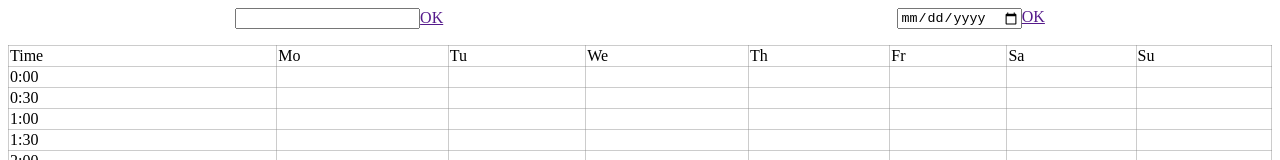
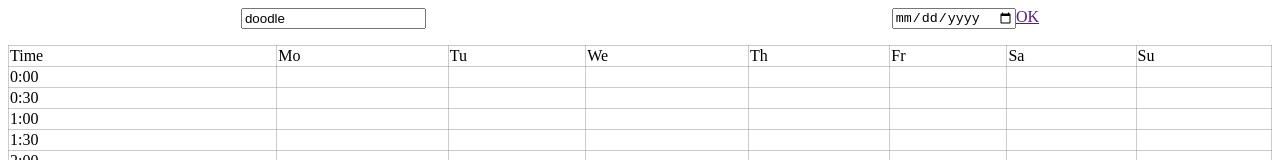
Before and after one commit to missytake/doodle.xdc, a Preact app: page / in a window 1280 px wide. Shown: the top 160 px of the page. Built offline with nearby package versions, Linux system fonts and the light colour scheme.

Commit message:
create state context

```diff
--- a/src/model.ts
+++ b/src/model.ts
@@ -1,8 +1,23 @@
+import { StateUpdater } from "preact/hooks";
 import { setTitle } from "./controller";
 import { StatusUpdate } from "./types";
 import { ReceivedStatusUpdate } from "./webxdc";
 
-function receiveUpdate(update: ReceivedStatusUpdate<StatusUpdate>) {
+export type StateType = {
+  title: string;
+  // deadline: number,
+};
+
+export function getDefaultState(): StateType {
+  return {
+    title: "doodle", //TODO do we want to have this default?
+  };
+}
+
+export function receiveUpdate(
+  update_function: StateUpdater<StateType>,
+  update: ReceivedStatusUpdate<StatusUpdate>
+) {
   switch (update.payload.method) {
     case "setTimerange":
       break;
--- a/src/view.tsx
+++ b/src/view.tsx
@@ -1,5 +1,7 @@
-import { h, Component, Fragment } from "preact";
+import { h, Component, Fragment, createRef } from "preact";
+import {useEffect, useRef, useState} from "preact/hooks"
 import { setTitle } from "./controller";
+import { getDefaultState, receiveUpdate, StateType } from "./model";
 
 function TableView() {
   const time_cells = [];
@@ -42,22 +44,33 @@ function TableView() {
   );
 }
 
+
+function Title({value}:{value:string}){
+  const titleRef = useRef<HTMLInputElement|null>(null)
+  const onSaveTitle = () => {
+    //setTitle(titleRef.current?.value)
+  }
+  return <div className="title">
+          <input id="title" type="text" ref={titleRef} onBlur={onSaveTitle} value={value} />
+        </div>
+}
+
+
+
 export function App() {
+  const [appState, setAppState] = useState<StateType>(getDefaultState())
+
+  useEffect(()=>{
+    window.webxdc.setUpdateListener((update)=>{
+      receiveUpdate(setAppState, update)
+      //TODO: show loading screen
+    },0);
+  }, [])
+
   return (
     <div>
       <div className="info">
-        <div className="ev-name">
-          <input id="title" type="text" />
-          <a
-            href=""
-            onClick={() => {
-              setTitle(document.getElementById("title").value, true);
-              return false;
-            }}
-          >
-            OK
-          </a>
-        </div>
+        <Title value={appState.title} />
         <div className="deadline">
           <input
             id="deadline"
--- a/styles.css
+++ b/styles.css
@@ -3,7 +3,7 @@
   justify-content: space-around;
   width: 100%;
 }
-.ev-name {
+.title {
 }
 .deadline {
 }
```
